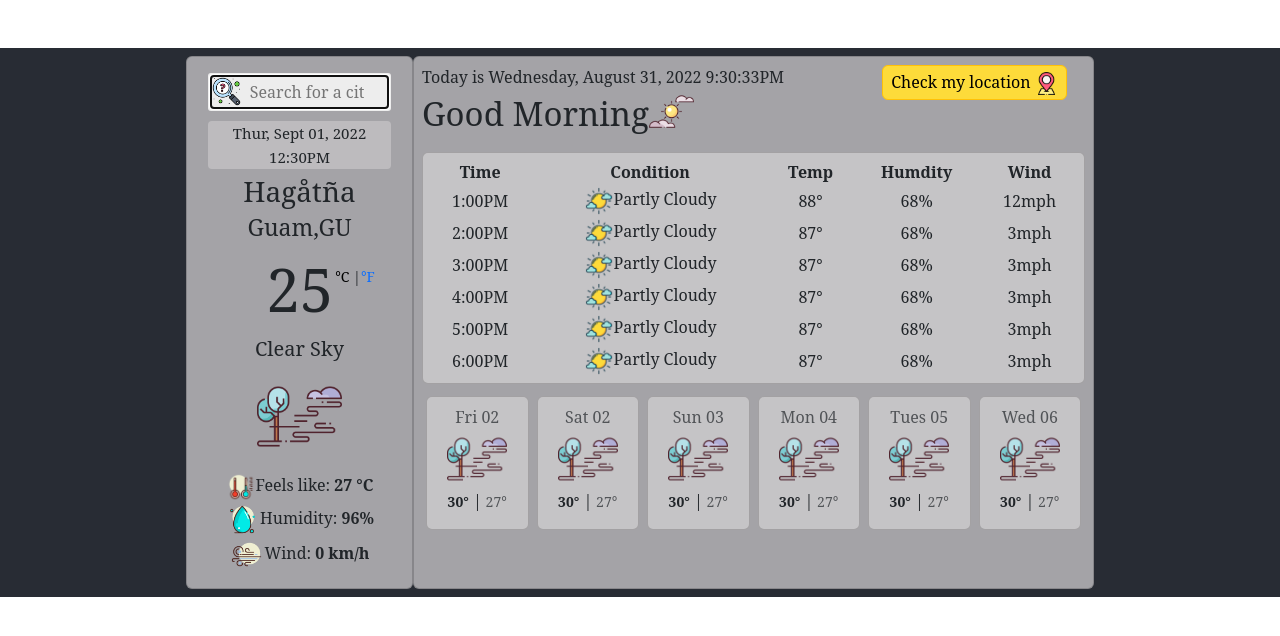
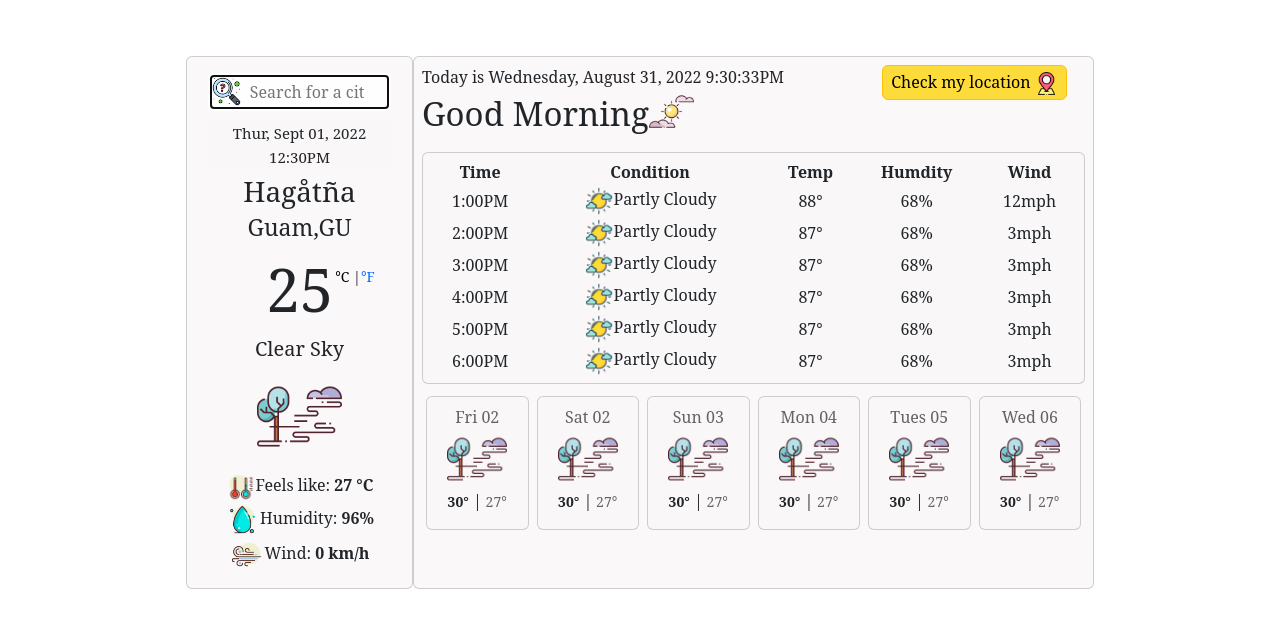
Before and after one commit to Teewawa/react-weather-app, a React (Create React App) app: page / in a window 1280 px wide. Shown: the top 636 px of the page. Built offline with nearby package versions, Linux system fonts and the light colour scheme.

Commit message:
removed background color

```diff
--- a/src/App.css
+++ b/src/App.css
@@ -1,7 +1,6 @@
 .App {
   text-align: center;
   font-family: "serif", serif;
-  background-color: #282c34;
 }
 
 .weather-container {
```
